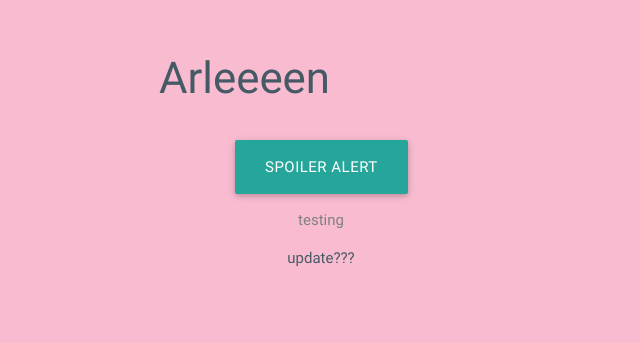
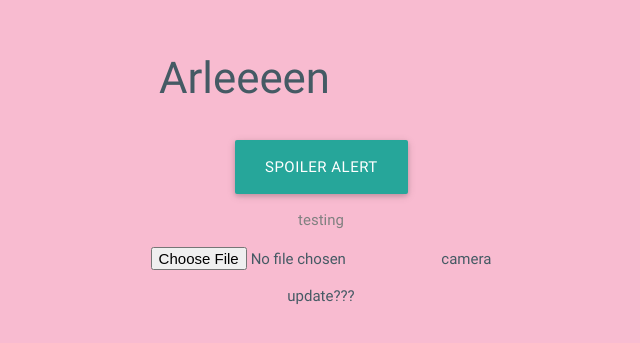
Before and after one commit to Atsukocacola/cantunsee, a plain HTML site: page index.html in a window 1280 px wide. Shown: the part 281-624 px from the top of the page, without its empty margins (319-959 px from the left). Drawn offline with nearby package versions, Linux system fonts and the light colour scheme.

Commit message:
Update index.html

```diff
--- a/index.html
+++ b/index.html
@@ -40,6 +40,7 @@
                 <audio id="audio" src="spoileralert.mp3"></audio>
                 <a id="spoileralert" onclick="buttonAction()" class="waves-effect waves-light btn-large">Spoiler Alert</a>
                 <a style="color: gray"href="sms: 914-552-8017 &body=It works!"><p>testing</p></a>
+                <input type="file" accept="image/*" capture="camera"> camera
                 <p>update???</p>
             </div>
         </div> <!-- row end-->
```
